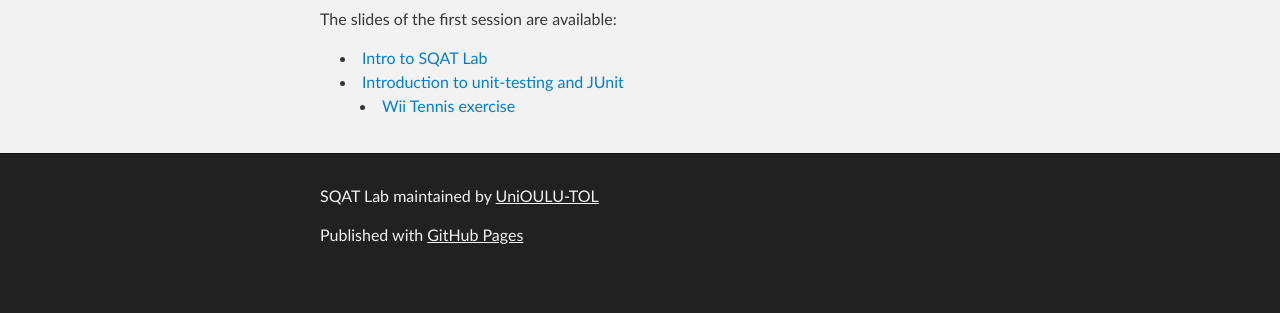
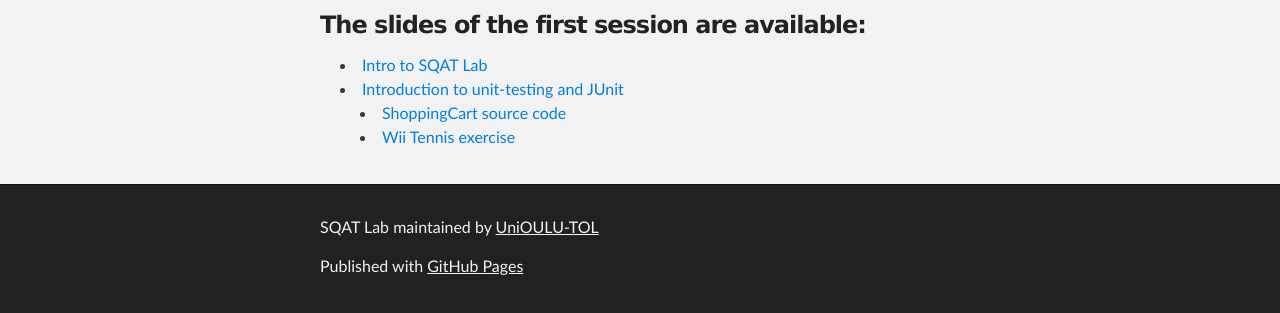
Before and after one commit to UniOULU-TOL/SQATLab, a plain HTML site: page index.html in a window 1280 px wide. Shown: the part 321-634 px from the top of the page. Drawn offline with Linux system fonts and the light colour scheme.

Commit message:
Create gh-pages branch via GitHub

```diff
--- a/index.html
+++ b/index.html
@@ -34,7 +34,8 @@
         <h2>
 <a name="announcements" class="anchor" href="#announcements"><span class="octicon octicon-link"></span></a>Announcements</h2>
 
-<p>The slides of the first session are available: </p>
+<h3>
+<a name="the-slides-of-the-first-session-are-available" class="anchor" href="#the-slides-of-the-first-session-are-available"><span class="octicon octicon-link"></span></a>The slides of the first session are available:</h3>
 
 <ul>
 <li><a href="http://unioulu-tol.github.io/SQATLab/sessions/session1.html">Intro to SQAT Lab</a></li>
@@ -42,6 +43,7 @@
 <a href="http://unioulu-tol.github.io/SQATLab/sessions/session1a.html">Introduction to unit-testing and JUnit</a>
 
 <ul>
+<li><a href="https://github.com/UniOULU-TOL/ShoppingCart">ShoppingCart source code</a></li>
 <li><a href="http://unioulu-tol.github.io/SQATLab/sessions/WiiTennis.txt">Wii Tennis exercise</a></li>
 </ul>
 </li>
--- a/params.json
+++ b/params.json
@@ -1 +1 @@
-{"name":"SQAT Lab","tagline":"Software Quality and Testing Lab material","body":"## Announcements\r\nThe slides of the first session are available: \r\n* [Intro to SQAT Lab](http://unioulu-tol.github.io/SQATLab/sessions/session1.html)\r\n* [Introduction to unit-testing and JUnit](http://unioulu-tol.github.io/SQATLab/sessions/session1a.html)\r\n   - [Wii Tennis exercise](http://unioulu-tol.github.io/SQATLab/sessions/WiiTennis.txt)","google":"UA-54380587-1","note":"Don't delete this file! It's used internally to help with page regeneration."}
+{"name":"SQAT Lab","tagline":"Software Quality and Testing Lab material","body":"## Announcements\r\n### The slides of the first session are available: \r\n* [Intro to SQAT Lab](http://unioulu-tol.github.io/SQATLab/sessions/session1.html)\r\n* [Introduction to unit-testing and JUnit](http://unioulu-tol.github.io/SQATLab/sessions/session1a.html)\r\n   - [ShoppingCart source code](https://github.com/UniOULU-TOL/ShoppingCart)\r\n   - [Wii Tennis exercise](http://unioulu-tol.github.io/SQATLab/sessions/WiiTennis.txt)\r\n","google":"UA-54380587-1","note":"Don't delete this file! It's used internally to help with page regeneration."}
```
